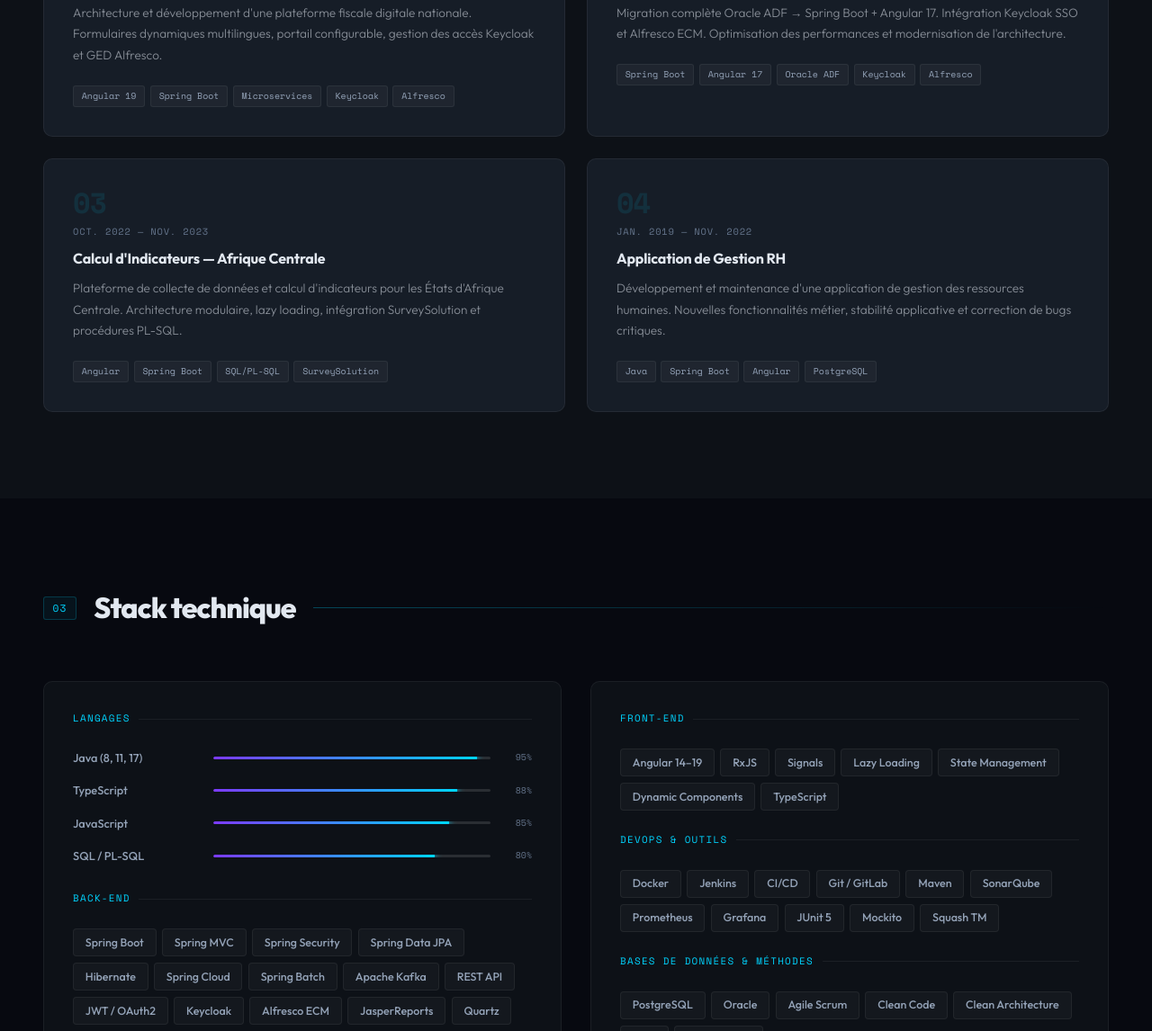
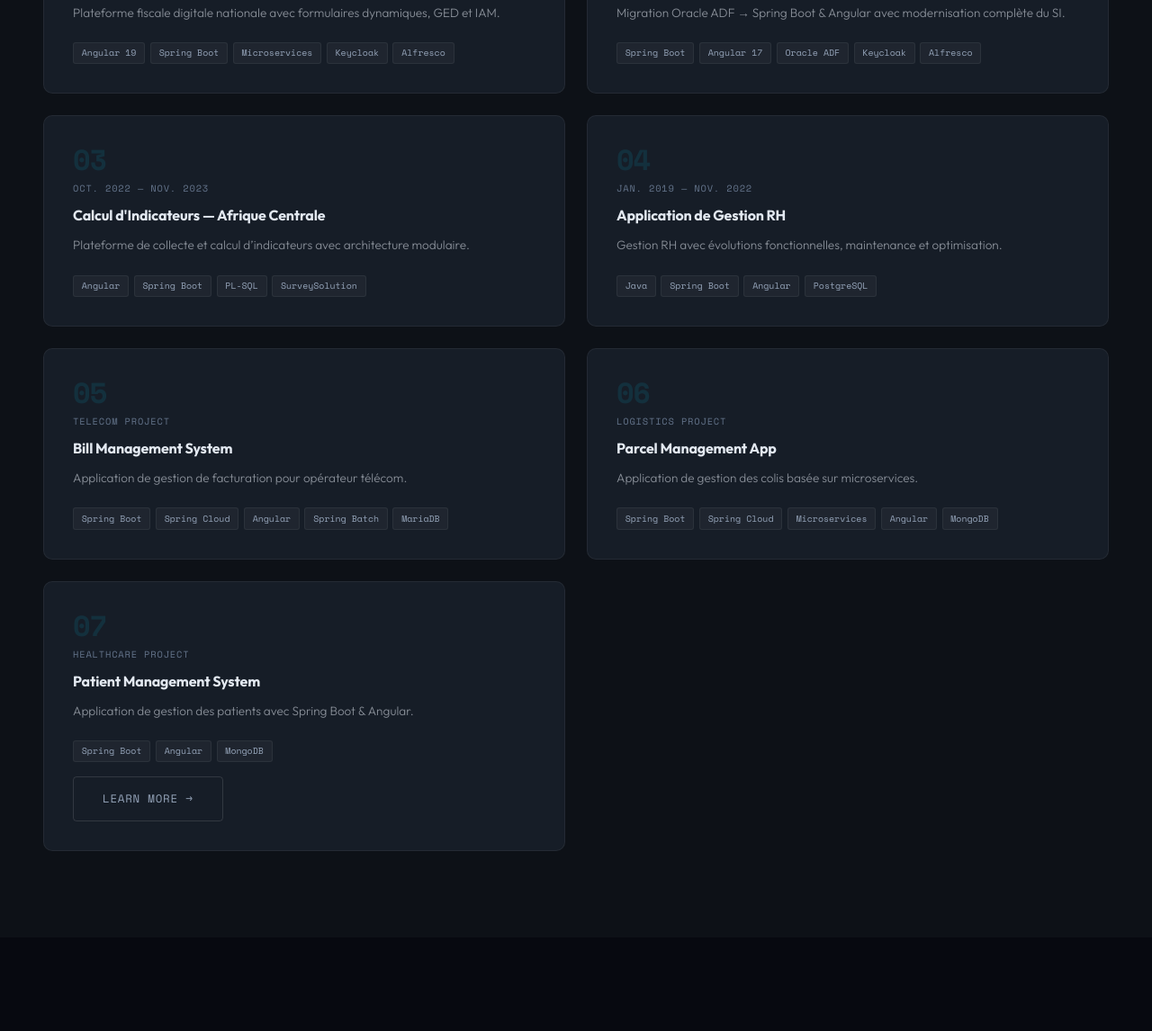
Before and after one commit to rayennebr/rayenne_brik.github.io, a plain HTML site: page index.html in a window 1280 px wide. Shown: the part 2408-3554 px from the top of the page at 90% size. Drawn offline with nearby package versions, Linux system fonts and the light colour scheme.

Commit message:
Update index.html

```diff
--- a/index.html
+++ b/index.html
@@ -797,6 +797,7 @@ footer{
 </section>
 
 <!-- ═══ PROJECTS ═══ -->
+<!-- ═══ PROJECTS UPDATED FULL LIST ═══ -->
 <section id="projets">
   <div class="wrap">
     <div class="sec-head r">
@@ -804,47 +805,129 @@ footer{
       <h2 class="sec-title">Projets clés</h2>
       <div class="sec-line"></div>
     </div>
+
     <div class="proj-grid">
+
+      <!-- 01 -->
       <div class="proj-card r">
         <div class="proj-num">01</div>
         <div class="proj-period">Déc. 2024 — Présent</div>
         <div class="proj-title">Digitalisation Fiscale — Guinée Équatoriale</div>
-        <p class="proj-desc">Architecture et développement d'une plateforme fiscale digitale nationale. Formulaires dynamiques multilingues, portail configurable, gestion des accès Keycloak et GED Alfresco.</p>
+        <p class="proj-desc">
+          Plateforme fiscale digitale nationale avec formulaires dynamiques, GED et IAM.
+        </p>
         <div class="proj-tags">
-          <span class="ptag">Angular 19</span><span class="ptag">Spring Boot</span>
-          <span class="ptag">Microservices</span><span class="ptag">Keycloak</span><span class="ptag">Alfresco</span>
+          <span class="ptag">Angular 19</span>
+          <span class="ptag">Spring Boot</span>
+          <span class="ptag">Microservices</span>
+          <span class="ptag">Keycloak</span>
+          <span class="ptag">Alfresco</span>
         </div>
       </div>
+
+      <!-- 02 -->
       <div class="proj-card r">
         <div class="proj-num">02</div>
         <div class="proj-period">Déc. 2023 — Nov. 2024</div>
         <div class="proj-title">Migration Bureau d'Ordres</div>
-        <p class="proj-desc">Migration complète Oracle ADF → Spring Boot + Angular 17. Intégration Keycloak SSO et Alfresco ECM. Optimisation des performances et modernisation de l'architecture.</p>
+        <p class="proj-desc">
+          Migration Oracle ADF → Spring Boot & Angular avec modernisation complète du SI.
+        </p>
         <div class="proj-tags">
-          <span class="ptag">Spring Boot</span><span class="ptag">Angular 17</span>
-          <span class="ptag">Oracle ADF</span><span class="ptag">Keycloak</span><span class="ptag">Alfresco</span>
+          <span class="ptag">Spring Boot</span>
+          <span class="ptag">Angular 17</span>
+          <span class="ptag">Oracle ADF</span>
+          <span class="ptag">Keycloak</span>
+          <span class="ptag">Alfresco</span>
         </div>
       </div>
+
+      <!-- 03 -->
       <div class="proj-card r">
         <div class="proj-num">03</div>
         <div class="proj-period">Oct. 2022 — Nov. 2023</div>
         <div class="proj-title">Calcul d'Indicateurs — Afrique Centrale</div>
-        <p class="proj-desc">Plateforme de collecte de données et calcul d'indicateurs pour les États d'Afrique Centrale. Architecture modulaire, lazy loading, intégration SurveySolution et procédures PL-SQL.</p>
+        <p class="proj-desc">
+          Plateforme de collecte et calcul d’indicateurs avec architecture modulaire.
+        </p>
         <div class="proj-tags">
-          <span class="ptag">Angular</span><span class="ptag">Spring Boot</span>
-          <span class="ptag">SQL/PL-SQL</span><span class="ptag">SurveySolution</span>
+          <span class="ptag">Angular</span>
+          <span class="ptag">Spring Boot</span>
+          <span class="ptag">PL-SQL</span>
+          <span class="ptag">SurveySolution</span>
         </div>
       </div>
+
+      <!-- 04 -->
       <div class="proj-card r">
         <div class="proj-num">04</div>
         <div class="proj-period">Jan. 2019 — Nov. 2022</div>
         <div class="proj-title">Application de Gestion RH</div>
-        <p class="proj-desc">Développement et maintenance d'une application de gestion des ressources humaines. Nouvelles fonctionnalités métier, stabilité applicative et correction de bugs critiques.</p>
+        <p class="proj-desc">
+          Gestion RH avec évolutions fonctionnelles, maintenance et optimisation.
+        </p>
         <div class="proj-tags">
-          <span class="ptag">Java</span><span class="ptag">Spring Boot</span>
-          <span class="ptag">Angular</span><span class="ptag">PostgreSQL</span>
+          <span class="ptag">Java</span>
+          <span class="ptag">Spring Boot</span>
+          <span class="ptag">Angular</span>
+          <span class="ptag">PostgreSQL</span>
         </div>
       </div>
+
+      <!-- 05 -->
+      <div class="proj-card r">
+        <div class="proj-num">05</div>
+        <div class="proj-period">Telecom Project</div>
+        <div class="proj-title">Bill Management System</div>
+        <p class="proj-desc">
+          Application de gestion de facturation pour opérateur télécom.
+        </p>
+        <div class="proj-tags">
+          <span class="ptag">Spring Boot</span>
+          <span class="ptag">Spring Cloud</span>
+          <span class="ptag">Angular</span>
+          <span class="ptag">Spring Batch</span>
+          <span class="ptag">MariaDB</span>
+        </div>
+      </div>
+
+      <!-- 06 -->
+      <div class="proj-card r">
+        <div class="proj-num">06</div>
+        <div class="proj-period">Logistics Project</div>
+        <div class="proj-title">Parcel Management App</div>
+        <p class="proj-desc">
+          Application de gestion des colis basée sur microservices.
+        </p>
+        <div class="proj-tags">
+          <span class="ptag">Spring Boot</span>
+          <span class="ptag">Spring Cloud</span>
+          <span class="ptag">Microservices</span>
+          <span class="ptag">Angular</span>
+          <span class="ptag">MongoDB</span>
+        </div>
+      </div>
+
+      <!-- 07 -->
+      <div class="proj-card r">
+        <div class="proj-num">07</div>
+        <div class="proj-period">Healthcare Project</div>
+        <div class="proj-title">Patient Management System</div>
+        <p class="proj-desc">
+          Application de gestion des patients avec Spring Boot & Angular.
+        </p>
+        <div class="proj-tags">
+          <span class="ptag">Spring Boot</span>
+          <span class="ptag">Angular</span>
+          <span class="ptag">MongoDB</span>
+        </div>
+        <div style="margin-top:1rem">
+          <a href="https://github.com/rayennebr/application-de-gestion-des-patients" target="_blank" class="btn-ghost">
+            Learn more →
+          </a>
+        </div>
+      </div>
+
     </div>
   </div>
 </section>
```
